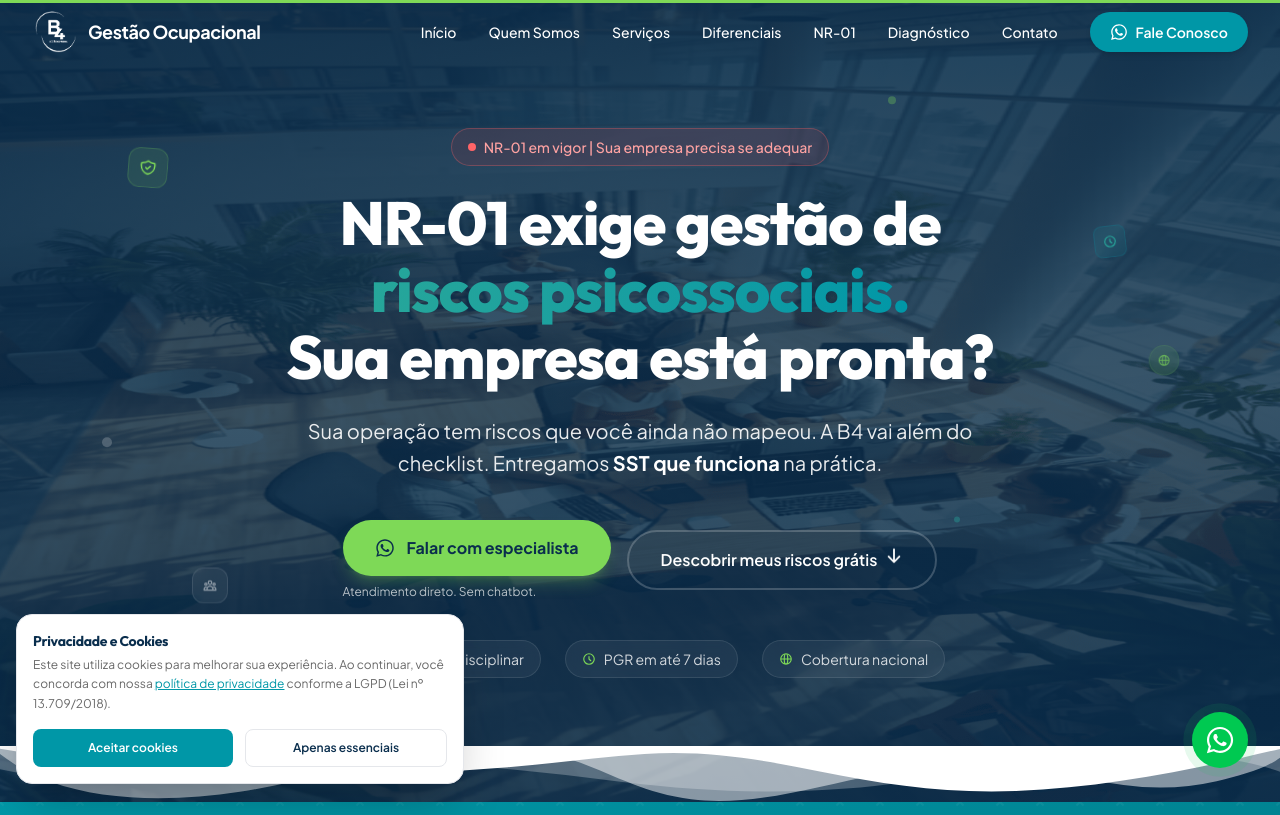
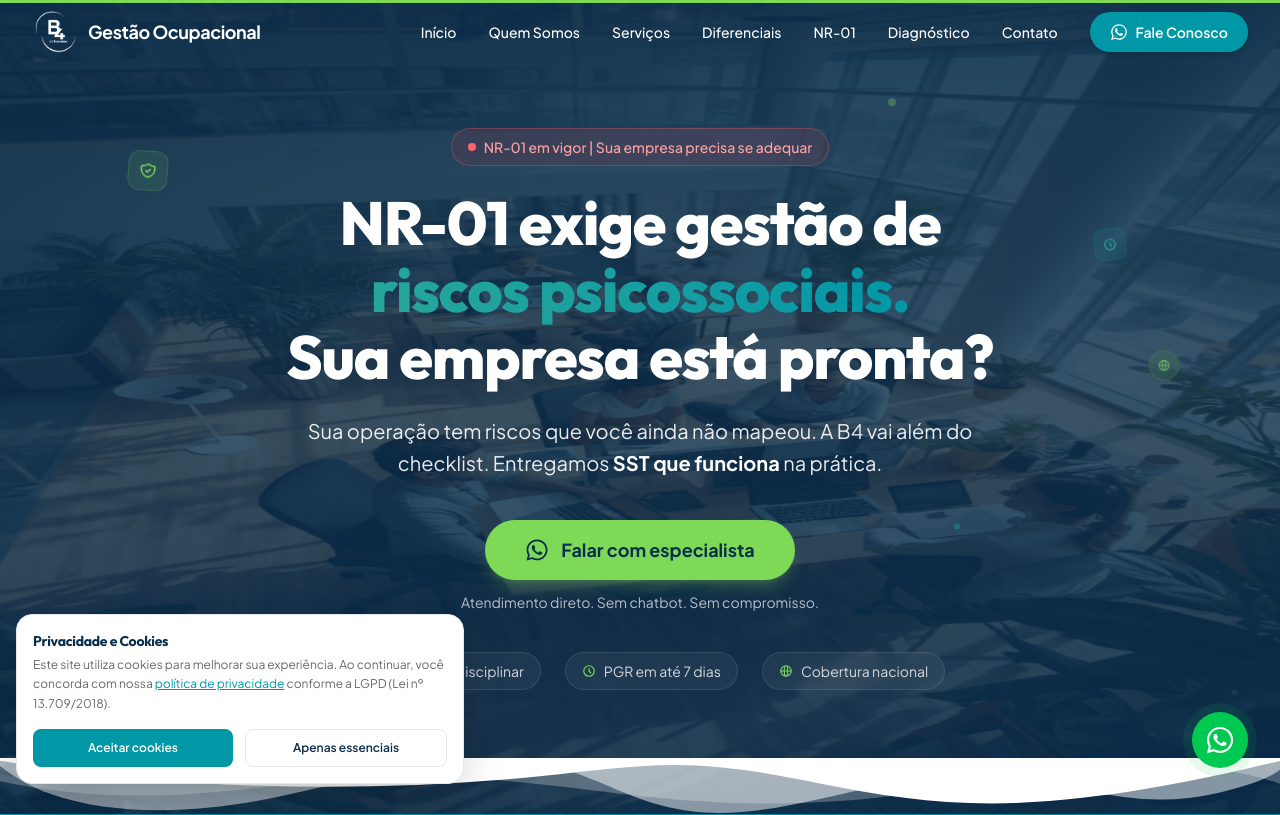
Before and after one commit to Rodrigo2612jr/B4Gestao, a Next.js app: page / in a window 1280 px wide. Shown: the top 815 px of the page. Built offline with nearby package versions, Linux system fonts and the light colour scheme.

Commit message:
fix: normalize image fitting across landing sections

```diff
--- a/components/CtaBanner.tsx
+++ b/components/CtaBanner.tsx
@@ -16,7 +16,7 @@ export default function CtaBanner() {
         alt="Parceria B4 Gestão"
         fill
         sizes="100vw"
-        className="object-cover"
+        className="object-cover object-center"
         quality={80}
       />
       <div className="absolute inset-0 bg-gradient-to-r from-secondary/95 via-primary/70 to-secondary/90" />
--- a/components/DiagnosticForm.tsx
+++ b/components/DiagnosticForm.tsx
@@ -115,13 +115,13 @@ export default function DiagnosticForm() {
             </div>
 
             {/* Image */}
-            <div className="mt-8 overflow-hidden rounded-2xl hidden lg:block">
+            <div className="relative mt-8 overflow-hidden rounded-2xl hidden lg:block aspect-[3/2]">
               <Image
                 src="/images/consultation.jpg"
                 alt="Consulta especializada em saúde e segurança do trabalho"
-                width={600}
-                height={400}
-                className="w-full aspect-[3/2] object-cover rounded-2xl"
+                fill
+                sizes="50vw"
+                className="object-cover object-center rounded-2xl"
                 quality={80}
               />
             </div>
--- a/components/FAQ.tsx
+++ b/components/FAQ.tsx
@@ -92,13 +92,13 @@ export default function FAQ() {
             </div>
 
             {/* Image */}
-            <div className="mt-8 overflow-hidden rounded-2xl hidden lg:block">
+            <div className="relative mt-8 overflow-hidden rounded-2xl hidden lg:block aspect-[3/2]">
               <Image
                 src="/images/team-meeting.jpg"
                 alt="Equipe B4 em reunião estratégica"
-                width={600}
-                height={400}
-                className="w-full aspect-[3/2] object-cover rounded-2xl"
+                fill
+                sizes="50vw"
+                className="object-cover object-center rounded-2xl"
                 quality={80}
               />
             </div>
--- a/components/Hero.tsx
+++ b/components/Hero.tsx
@@ -3,7 +3,7 @@
 import { useRef } from "react";
 import Image from "next/image";
 import { FaWhatsapp } from "react-icons/fa";
-import { HiArrowDown, HiOutlineShieldCheck, HiOutlineClock, HiOutlineGlobeAlt, HiOutlineUserGroup } from "react-icons/hi";
+import { HiOutlineShieldCheck, HiOutlineClock, HiOutlineGlobeAlt, HiOutlineUserGroup } from "react-icons/hi";
 import { motion, useScroll, useTransform } from "framer-motion";
 import { WHATSAPP_URL } from "@/lib/constants";
 
@@ -34,16 +34,16 @@ export default function Hero() {
           alt="Escritório moderno com profissionais de SST"
           fill
           sizes="100vw"
-          className="object-cover"
+          className="object-cover object-center"
           priority
           quality={85}
         />
       </motion.div>
       <div className="absolute inset-0 bg-gradient-to-b from-secondary/90 via-secondary/80 to-secondary/90" />
 
-      {/* Floating animated elements */}
+      {/* Floating animated elements - hidden on mobile for performance */}
       <motion.div
-        className="absolute top-[20%] left-[10%] flex h-10 w-10 items-center justify-center rounded-xl bg-accent/10 backdrop-blur-sm border border-accent/20"
+        className="hidden md:flex absolute top-[20%] left-[10%] h-10 w-10 items-center justify-center rounded-xl bg-accent/10 backdrop-blur-sm border border-accent/20"
         animate={{ y: [0, -15, 0], rotate: [0, 5, 0] }}
         transition={{ duration: 5, repeat: Infinity, ease: "easeInOut" }}
         aria-hidden="true"
@@ -51,7 +51,7 @@ export default function Hero() {
         <HiOutlineShieldCheck className="text-lg text-accent" />
       </motion.div>
       <motion.div
-        className="absolute top-[30%] right-[12%] flex h-8 w-8 items-center justify-center rounded-lg bg-primary/10 backdrop-blur-sm border border-primary/20"
+        className="hidden md:flex absolute top-[30%] right-[12%] h-8 w-8 items-center justify-center rounded-lg bg-primary/10 backdrop-blur-sm border border-primary/20"
         animate={{ y: [0, -20, 0], rotate: [0, -8, 0] }}
         transition={{ duration: 4, repeat: Infinity, ease: "easeInOut", delay: 1.5 }}
         aria-hidden="true"
@@ -59,25 +59,16 @@ export default function Hero() {
         <HiOutlineClock className="text-sm text-primary-light" />
       </motion.div>
       <motion.div
-        className="absolute bottom-[25%] left-[15%] flex h-9 w-9 items-center justify-center rounded-xl bg-white/5 backdrop-blur-sm border border-white/10"
-        animate={{ y: [0, -12, 0], rotate: [0, 6, 0] }}
-        transition={{ duration: 6, repeat: Infinity, ease: "easeInOut", delay: 0.5 }}
-        aria-hidden="true"
-      >
-        <HiOutlineUserGroup className="text-sm text-white/50" />
-      </motion.div>
-      <motion.div
-        className="absolute top-[45%] right-[8%] flex h-7 w-7 items-center justify-center rounded-full bg-accent/10 backdrop-blur-sm border border-accent/10"
+        className="hidden md:flex absolute top-[45%] right-[8%] h-7 w-7 items-center justify-center rounded-full bg-accent/10 backdrop-blur-sm border border-accent/10"
         animate={{ y: [0, -18, 0], scale: [1, 1.1, 1] }}
         transition={{ duration: 3.5, repeat: Infinity, ease: "easeInOut", delay: 2 }}
         aria-hidden="true"
       >
         <HiOutlineGlobeAlt className="text-xs text-accent/70" />
       </motion.div>
-      {/* Small floating dots */}
-      <motion.div className="absolute top-[15%] right-[30%] h-2 w-2 rounded-full bg-accent/30" animate={{ y: [0, -25, 0] }} transition={{ duration: 4, repeat: Infinity, ease: "easeInOut", delay: 0.8 }} aria-hidden="true" />
-      <motion.div className="absolute bottom-[35%] right-[25%] h-1.5 w-1.5 rounded-full bg-primary-light/40" animate={{ y: [0, -20, 0] }} transition={{ duration: 3, repeat: Infinity, ease: "easeInOut", delay: 1.2 }} aria-hidden="true" />
-      <motion.div className="absolute top-[55%] left-[8%] h-2.5 w-2.5 rounded-full bg-white/20" animate={{ y: [0, -15, 0] }} transition={{ duration: 5, repeat: Infinity, ease: "easeInOut", delay: 3 }} aria-hidden="true" />
+      {/* Small floating dots - desktop only */}
+      <motion.div className="hidden md:block absolute top-[15%] right-[30%] h-2 w-2 rounded-full bg-accent/30" animate={{ y: [0, -25, 0] }} transition={{ duration: 4, repeat: Infinity, ease: "easeInOut", delay: 0.8 }} aria-hidden="true" />
+      <motion.div className="hidden md:block absolute bottom-[35%] right-[25%] h-1.5 w-1.5 rounded-full bg-primary-light/40" animate={{ y: [0, -20, 0] }} transition={{ duration: 3, repeat: Infinity, ease: "easeInOut", delay: 1.2 }} aria-hidden="true" />
 
       <div className="relative z-10 mx-auto w-full max-w-4xl px-4 py-32 lg:px-8 text-center">
         {/* Urgency badge */}
@@ -122,34 +113,25 @@ export default function Hero() {
           <strong className="text-white">SST que funciona</strong> na prática.
         </motion.p>
 
-        {/* CTAs */}
+        {/* CTA */}
         <motion.div
           initial={{ opacity: 0, y: 20 }}
           animate={{ opacity: 1, y: 0 }}
           transition={{ duration: 0.6, delay: 0.3 }}
-          className="mt-10 flex flex-col items-center gap-4 sm:flex-row sm:justify-center"
+          className="mt-10 flex flex-col items-center"
         >
-          <div className="text-center sm:text-left">
-            <a
-              href={WHATSAPP_URL}
-              target="_blank"
-              rel="noopener noreferrer"
-              className="group inline-flex items-center justify-center gap-3 rounded-full bg-accent px-8 py-4 text-base font-bold text-secondary shadow-lg shadow-accent/25 transition-all hover:bg-accent-dark hover:shadow-xl hover:shadow-accent/30 hover:scale-[1.02] active:scale-[0.98]"
-            >
-              <FaWhatsapp className="text-xl transition-transform group-hover:scale-110" aria-hidden="true" />
-              Falar com especialista
-            </a>
-            <p className="mt-2 text-xs text-white/70">
-              Atendimento direto. Sem chatbot.
-            </p>
-          </div>
           <a
-            href="#diagnostico"
-            className="inline-flex items-center justify-center gap-2 rounded-full border-2 border-white/20 px-8 py-4 text-base font-semibold text-white transition-all hover:border-accent hover:bg-accent/10"
+            href={WHATSAPP_URL}
+            target="_blank"
+            rel="noopener noreferrer"
+            className="group inline-flex items-center justify-center gap-3 rounded-full bg-accent px-10 py-4 text-lg font-bold text-secondary shadow-lg shadow-accent/25 transition-all hover:bg-accent-dark hover:shadow-xl hover:shadow-accent/30 hover:scale-[1.02] active:scale-[0.98]"
           >
-            Descobrir meus riscos grátis
-            <HiArrowDown className="text-lg animate-bounce" aria-hidden="true" />
+            <FaWhatsapp className="text-2xl transition-transform group-hover:scale-110" aria-hidden="true" />
+            Falar com especialista
           </a>
+          <p className="mt-3 text-sm text-white/70">
+            Atendimento direto. Sem chatbot. Sem compromisso.
+          </p>
         </motion.div>
 
         {/* Trust badges */}
--- a/components/Stats.tsx
+++ b/components/Stats.tsx
@@ -1,8 +1,8 @@
 "use client";
 
-import { useState, useRef } from "react";
+import { useState } from "react";
 import Image from "next/image";
-import { motion, useInView } from "framer-motion";
+import { motion } from "framer-motion";
 import FadeIn from "@/components/FadeIn";
 import AnimatedCounter from "./AnimatedCounter";
 import { HiOutlinePlay } from "react-icons/hi";
@@ -83,7 +83,7 @@ export default function Stats() {
                     alt="B4 Gestão Ocupacional"
                     fill
                     sizes="(max-width: 1024px) 100vw, 50vw"
-                    className="object-cover transition-transform duration-700 group-hover:scale-105"
+                    className="object-cover object-center transition-transform duration-700 group-hover:scale-105"
                     quality={85}
                   />
                   <div className="absolute inset-0 bg-gradient-to-t from-secondary/60 via-secondary/20 to-transparent" />
--- a/components/Testimonials.tsx
+++ b/components/Testimonials.tsx
@@ -102,7 +102,7 @@ export default function Testimonials() {
                   alt={t.name}
                   width={48}
                   height={48}
-                  className="h-12 w-12 rounded-full object-cover shadow-lg transition-transform group-hover:scale-110"
+                  className="h-12 w-12 rounded-full object-cover object-center shadow-lg transition-transform group-hover:scale-110"
                   quality={85}
                 />
                 <div>
--- a/components/VideoPresentation.tsx
+++ b/components/VideoPresentation.tsx
@@ -95,7 +95,7 @@ export default function VideoPresentation() {
                       alt="B4 Gestão Ocupacional - Equipe em ação"
                       fill
                       sizes="(max-width: 1024px) 100vw, 55vw"
-                      className="object-cover transition-transform duration-700 group-hover:scale-105"
+                      className="object-cover object-center transition-transform duration-700 group-hover:scale-105"
                       quality={85}
                     />
 
```
Also changed, not shown: components/About.tsx (+4 -4 lines), components/AbsenceManagement.tsx (+4 -4 lines), components/ClientLogos.tsx (+15 -3 lines), components/Services.tsx (+14 -4 lines), 1 other file (tests, documents, lock files or other folders).
